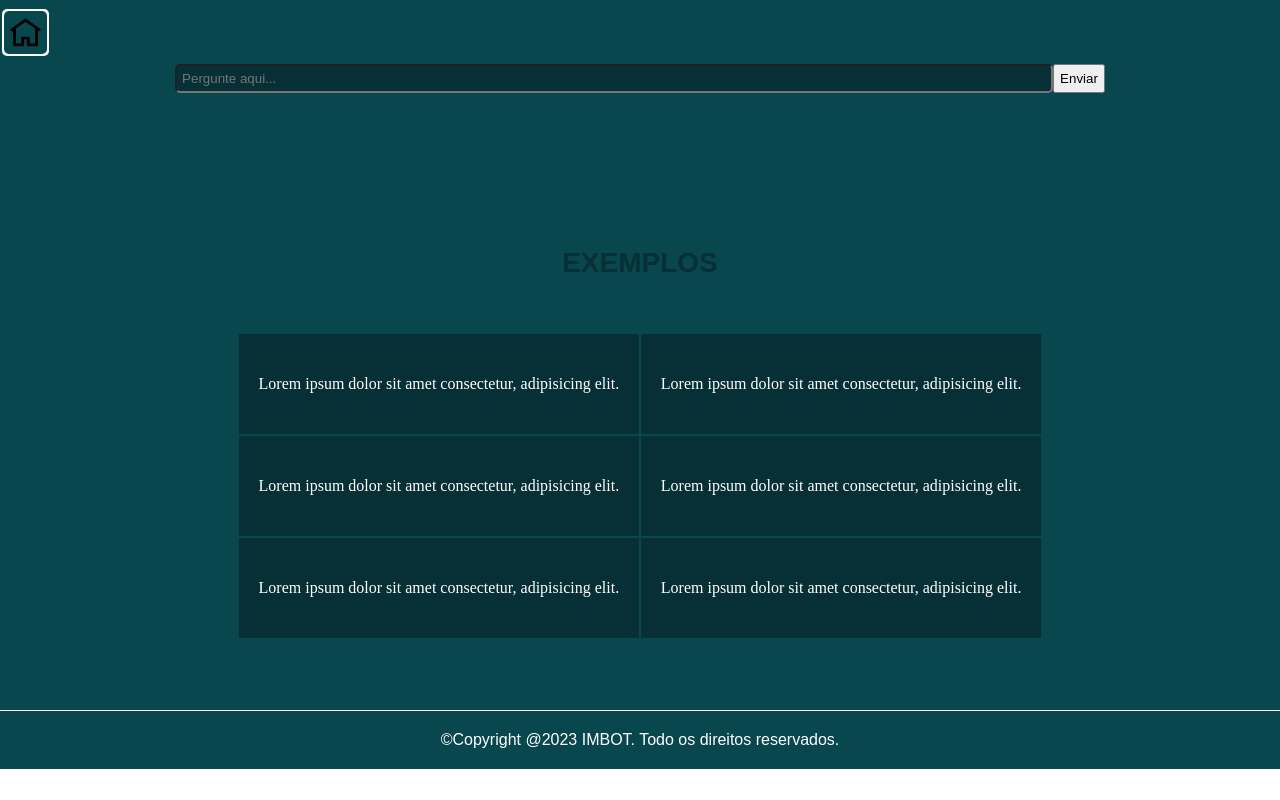
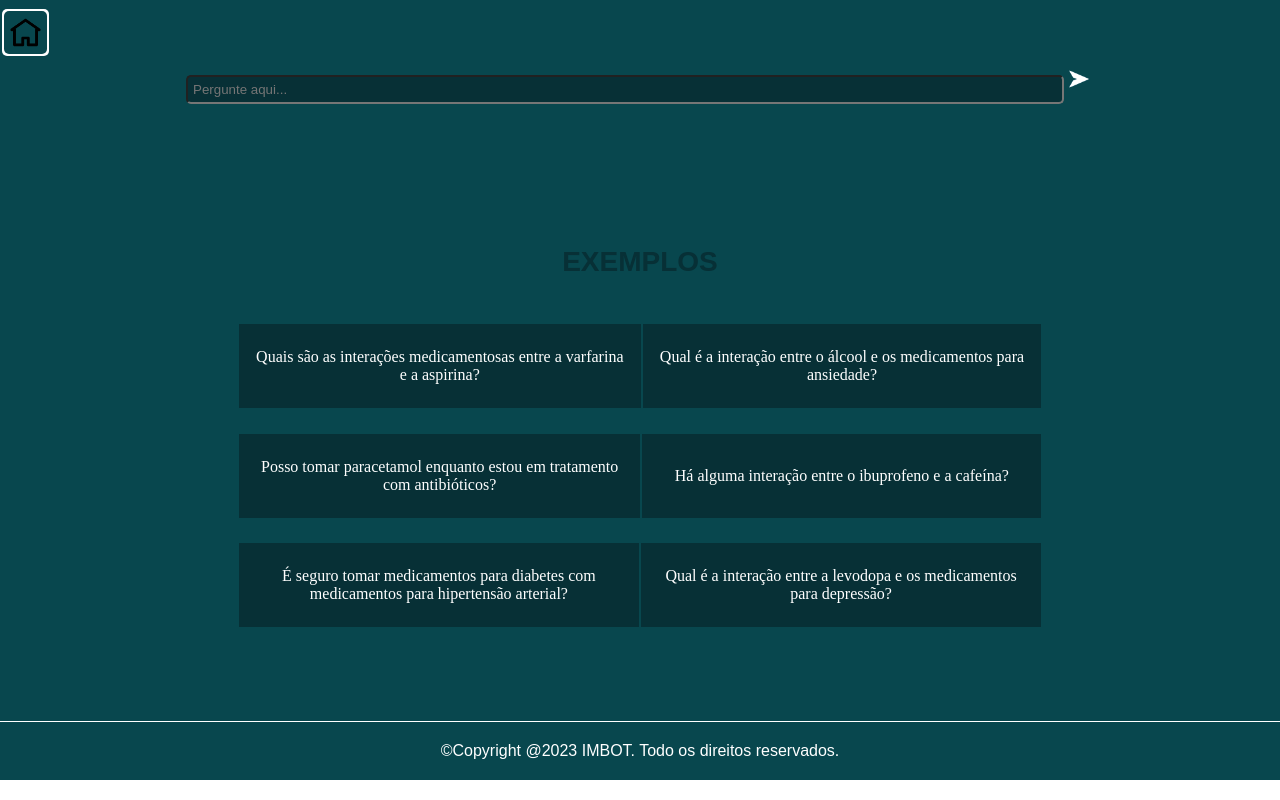
Before and after one commit to AlencarLima/FrontVue, a Vue app: page /chatbot in a window 1280 px wide. Built offline with nearby package versions, Linux system fonts and the light colour scheme.

Commit message:
adicionando textos

```diff
--- a/src/components/ChatbotImbot.vue
+++ b/src/components/ChatbotImbot.vue
@@ -1,7 +1,8 @@
 <template>
     <div id="header-corpo">
         <h1 id="sec_title">CHATBOT IMBOT</h1>
-     <p id="chatbot_resume">Lorem ipsum dolor sit amet, consectetur adipisicing elit. Iusto dolore quis asperiores molestiae repudiandae! Laudantium ex, et odit ducimus neque deserunt sed culpa eligendi asperiores sit incidunt impedit similique nisi. Lorem ipsum dolor sit amet, consectetur adipisicing elit. Minima cumque minus quam sit ut temporibus quos cum hic cupiditate? Dolor, dicta molestiae rem at nemo aspernatur aperiam tenetur consequatur quis!</p>
+     <p id="chatbot_resume">Com Medruglt Chatbot você tem uma comunicação inteligente, automatizada, eficiente e que gera uma resposta rápida para qualquer interação medicamentosa que seus remédios possam ter.
+</p>
     <a class="button" href="/chatbot">COMEÇAR</a>
     </div>
 </template>
--- a/src/components/ChatbotNumbers.vue
+++ b/src/components/ChatbotNumbers.vue
@@ -1,7 +1,8 @@
 <template>
     <div id="ChatbotNumbers">
         <h1>CHATBOT</h1>
-        <p>Lorem ipsum dolor sit amet consectetur adipisicing elit. At quos voluptatem exercitationem harum sed rerum ut porro blanditiis, dignissimos inventore cum reprehenderit adipisci deserunt autem explicabo dolor molestias impedit. Deserunt. Lorem ipsum dolor sit amet consectetur adipisicing elit. Officiis laudantium id doloribus odit quod vel aliquam eligendi suscipit, amet ratione magni officia aperiam necessitatibus sunt, explicabo consequuntur hic perspiciatis ad?</p>
+        <p>Um chatbot é uma tecnologia que simula uma conversa humana com começo, meio e fim, podendo envolver Inteligência Artificial (IA) e Machine Learning e com a tecnologia NLP permite uma comunicação mais humanizada assim parecendo que está conversando com uma pessoa de verdade. Os chatbots são capazes de entender as perguntas do cliente e dar a resposta necessária de forma automática e rápida, além disso, os chatbots também possibilitam um atendimento de 24 horas por dia.
+</p>
         <hr>
             <table id="chat_table">
                 <tr>
--- a/src/components/Contato.vue
+++ b/src/components/Contato.vue
@@ -2,7 +2,7 @@
     <div id="cont">
         <div id="leftside">
             <h1>ENTRE EM CONTATO</h1>
-            <p id="text_contato">Lorem ipsum dolor, sit amet consectetur adipisicing elit. Eveniet necessitatibus, unde rem aliquam amet atque culpa et corporis sit. Expedita totam beatae distinctio? Cum, maiores voluptatum! Est voluptatum expedita dolorum!</p>
+            <p id="text_contato">Tem alguma dúvida ou sugestão? Nos envie uma mensagem ou visite nossa sede.Estamos prontos para falar com você.</p>
             <h3>Lorem, ipsum dolor sit amet consectetur adipisicing elit.</h3>
         </div>
 
--- a/src/components/InteracoesMedicamentosas.vue
+++ b/src/components/InteracoesMedicamentosas.vue
@@ -1,8 +1,13 @@
 <template>
-<div id="plus">
+    <div id="plus">
         <h1>INTERAÇÕES MEDICAMENTOSAS</h1>
-        <MostrarMais textoBotao="O que são interações medicamentosas?" texto="Lorem ipsum dolor sit amet consectetur adipisicing elit. Ex debitis culpa consequatur libero. Tempora cumque illo, accusamus corporis dolorem, magni aut placeat asperiores laudantium sint consequuntur numquam, alias neque architecto."/>
-        <MostrarMais textoBotao="Quais sãos os riscos das interações medicamentosas?" texto="Lorem ipsum dolor sit amet consectetur adipisicing elit. Ex debitis culpa consequatur libero. Tempora cumque illo, accusamus corporis dolorem, magni aut placeat asperiores laudantium sint consequuntur numquam, alias neque architecto."/>
+        <MostrarMais textoBotao="O que são interações medicamentosas?" texto="Segundo a Agência Nacional de Vigilância Sanitária (ANVISA), interações medicamentosas são modificações nos efeitos dos medicamentos quando combinados com outros fármacos, alimentos, bebidas ou condições de saúde do paciente, podendo gerar riscos à saúde."/>
+        <MostrarMais textoBotao="Quais sãos os riscos das interações medicamentosas?" texto="Os riscos das interações medicamentosas incluem diminuição ou aumento da eficácia do terapêutico, efeitos colaterais graves e intoxicações podendo levar a danos irreversíveis ou até mesmo a morte. "/>
+        <MostrarMais textoBotao="Quais as principais interações medicamentosas?" texto="Medicamentos que afetam a coagulação sanguínea e medicamentos anti-inflamatórios, implica no  aumento do risco de sangramento.
+        medicamentos antiácidos e anti-inflamatórios, implica na diminuição da absorção do anti-inflamatório.
+        A ingestão de leite e alimentos lácteos com tetraciclinas, um tipo de antibiótico, implica na diminuição da absorção reduzindo sua eficácia terapêutica.
+        O consumo de bebidas alcoólicas com paracetamol, implica no aumento da toxicidade hepática do paracetamol, causando problemas no fígado."/>
+        <MostrarMais textoBotao="Sabendo das interações medicamentosas posso me automedicar?" texto="Não, mesmo conhecendo as possíveis interações medicamentosas, não é recomendado se automedicar. O uso de medicamentos deve ser orientado por um profissional de saúde, que leva em consideração o histórico médico do paciente, possíveis reações adversas e interações medicamentosas. A automedicação pode ser perigosa e causar efeitos colaterais graves, além de agravar possíveis condições médicas."/>
 
     </div>
 </template>
--- a/src/components/SobreNos.vue
+++ b/src/components/SobreNos.vue
@@ -1,7 +1,7 @@
 <template>
     <div id="ChatbotNumbers">
         <h1>SOBRE NÓS</h1>
-        <P>Lorem ipsum dolor sit amet consectetur adipisicing elit. Atque, enim. Ipsum enim ducimus, asperiores minus mollitia optio. Molestiae, consectetur eaque. Culpa aspernatur quos, saepe quod ipsam omnis blanditiis laudantium dicta!</P>
+        <P>A Medruglt Chatbot é um site criado por um grupo de alunos da Universidade UFABC para a aula de Engenharia de Software, contando com um especialista no grupo que trabalha na área, conseguiram desenvolver um site funcional e preciso para a busca de interações medicamentosas.</P>
         <table id="nos">
             <tr>
                 <td>Carlos</td>
--- a/src/views/Chatbot.vue
+++ b/src/views/Chatbot.vue
@@ -5,7 +5,7 @@
 
     <div class="footer">
       <input type="text" id="input_mensagem" placeholder="Pergunte aqui...">
-      <button class="btn-submit" id="btn-submit" @click="MostrarMensagem()">Enviar</button>
+      <img src="/img/enviar.png" class="btn-submit" id="btn-submit" @click="MostrarMensagem()">
     </div>
 
     <table id="chat_exemplos" v-show="aparecer">
@@ -13,16 +13,16 @@
                 <td colspan="2" id="exemplo_string"><h1>EXEMPLOS</h1></td>
             </tr>
             <tr>
-                <td class="exemplo"><p>Lorem ipsum dolor sit amet consectetur, adipisicing elit. </p></td>
-                <td class="exemplo"><p>Lorem ipsum dolor sit amet consectetur, adipisicing elit. </p></td>
+                <td class="exemplo"><p>Quais são as interações medicamentosas entre a varfarina e a aspirina?</p></td>
+                <td class="exemplo"><p>Qual é a interação entre o álcool e os medicamentos para ansiedade?</p></td>
             </tr>
             <tr>
-                <td class="exemplo"><p>Lorem ipsum dolor sit amet consectetur, adipisicing elit. </p></td>
-                <td class="exemplo"><p>Lorem ipsum dolor sit amet consectetur, adipisicing elit. </p></td>
+                <td class="exemplo"><p>Posso tomar paracetamol enquanto estou em tratamento com antibióticos?</p></td>
+                <td class="exemplo"><p>Há alguma interação entre o ibuprofeno e a cafeína?</p></td>
             </tr>
             <tr>
-                <td class="exemplo"><p>Lorem ipsum dolor sit amet consectetur, adipisicing elit. </p></td>
-                <td class="exemplo"><p>Lorem ipsum dolor sit amet consectetur, adipisicing elit. </p></td>
+                <td class="exemplo"><p>É seguro tomar medicamentos para diabetes com medicamentos para hipertensão arterial?</p></td>
+                <td class="exemplo"><p>Qual é a interação entre a levodopa e os medicamentos para depressão?</p></td>
             </tr>
         </table>
     <div id="historico" v-show="aparecer_historico">
@@ -105,6 +105,11 @@ img#logo {
     border-radius: 5px;
     list-style-type: none;
 }
+img#btn-submit {
+  width: 20px;
+  padding: 5px;
+
+}
 .box {
     position: fixed;
     float: block;
@@ -119,6 +124,8 @@ img#logo {
 }
 td.exemplo{
   background-color:#073036;
+  width: 40vw;
+  padding: 1% 2%;
 }
 .footer {
   text-align: center;
@@ -130,13 +137,13 @@ input {
   border-radius: 5px;
   padding: 5px;
 }
-.btn-submit {
-  padding: 5px;
-}
 table#chat_exemplos {
-  text-align: center;
+  display: flex;
+  justify-content: space-evenly;
+  flex-direction: column;
+  align-items: center;
   margin: 35px auto 70px auto;
-  width: 63%;
+  width: 63vw;
   min-height: 56vh;
 }
 #historico{
```
Also changed, not shown: public/img/enviar.png (added).
